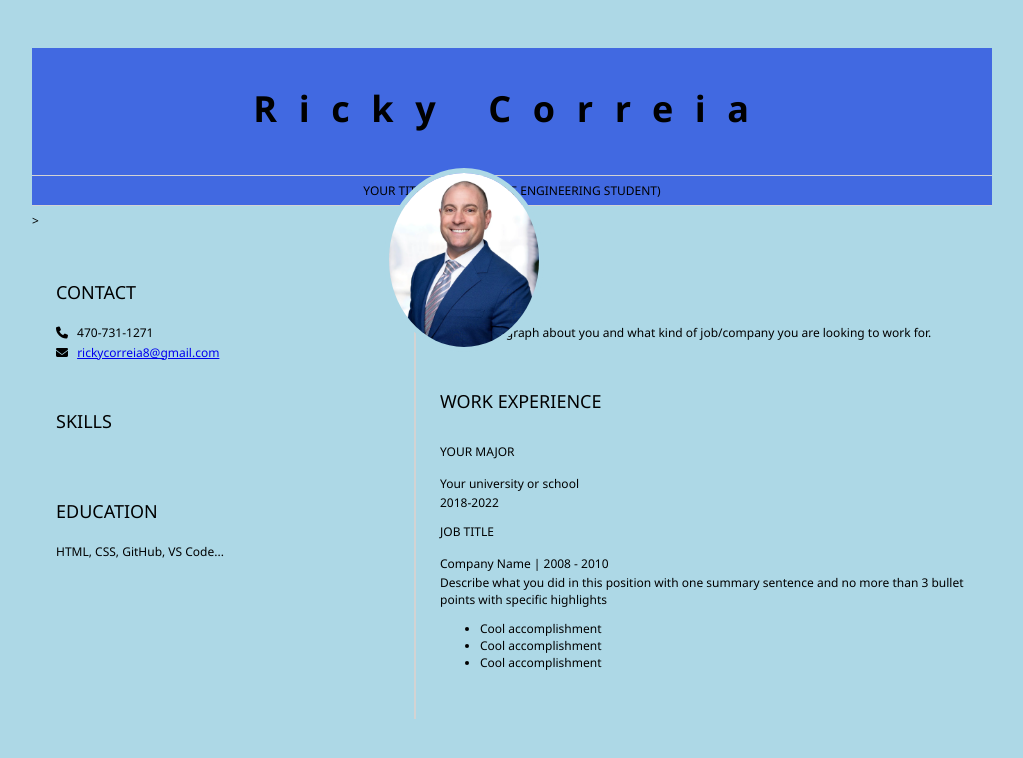
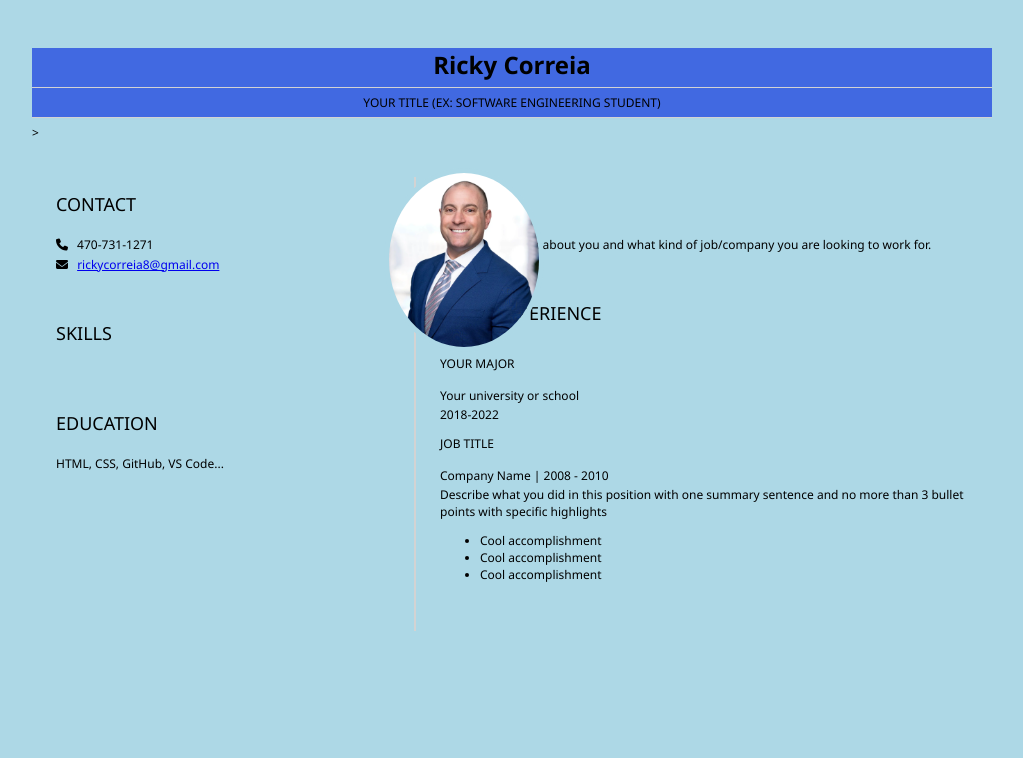
Before and after one commit to Rcorreia231/webResume, a plain HTML site: page index.html in a window 1280 px wide. Shown: the whole page, without its empty margins (128-1151 px from the left). Drawn offline with Linux system fonts and the light colour scheme.

Commit message:
just a test bro

```diff
--- a/style.css
+++ b/style.css
@@ -65,10 +65,10 @@
     }
 
     h1 {
-        font-size: 3em;
+        /* font-size: 3em;
         letter-spacing: .6em;
         padding-top: 1em;
-        padding-bottom: 1em;
+        padding-bottom: 1em; */
 
     }
 
```
